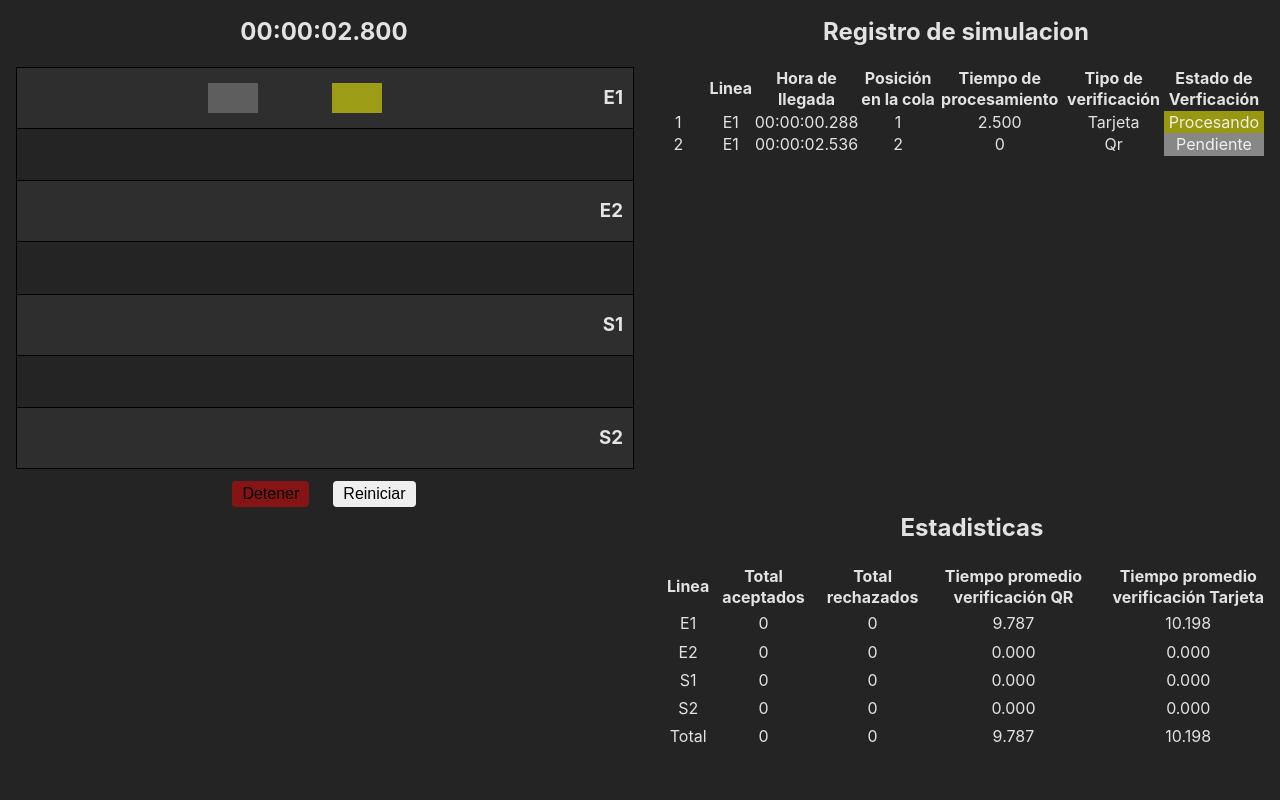
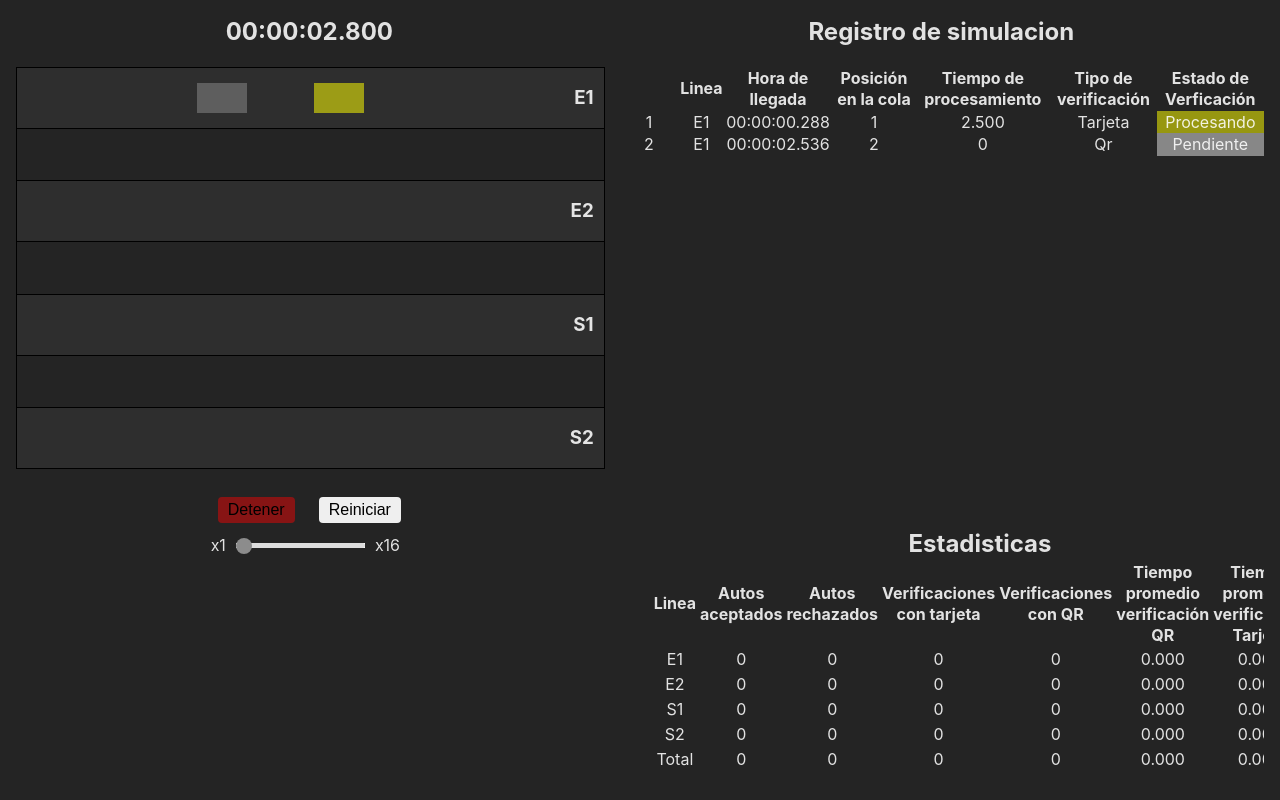
Before and after one commit to AngelBelmares/simluation-project, a React (Vite) app: page / in a window 1280 px wide. Both pictures are taken after a click on the button "Iniciar". Built offline with nearby package versions, Linux system fonts and the light colour scheme.

Commit message:
Update SimulationAnimation and SimulationController components

```diff
--- a/src/App.css
+++ b/src/App.css
@@ -20,7 +20,10 @@ h2{
 
 aside{
   position: relative;
-  width: 50vw;
+  display: flex;
+  flex-direction: column;
+  justify-content: space-between;
+  width: 55vw;
   height: 100vh;
   max-height: calc(100vh - 2rem);
   overflow: hidden;
@@ -31,7 +34,6 @@ main + aside{
 }
 
 .register{
-  position: absolute;
   top: 0;
   width: 100%;
   max-height: 55vh;
@@ -51,13 +53,21 @@ main + aside{
 }
 
 .statistics{
-  position: absolute;
   bottom: 1rem;
   width: 100%;
   height: 30vh;
   padding: 1rem;
   display: flex;
-  flex-grow: 1;
+}
+
+.statistics-table{
+  width: 100%;
+  margin: 0 1rem 1rem;
+}
+
+.statistics h2{
+  margin: 0;
+  margin: 0 1rem, 1rem;
 }
 
 
@@ -107,7 +117,10 @@ button{
 
 .register-table .Pending{
   background-color: rgba(255, 255, 255, 0.45);
+}
 
+.register-table .Rejected{
+  background-color: rgba(255, 0, 0, 0.45);
 }
 
 
@@ -133,12 +146,18 @@ button{
   background-color: rgba(173, 173, 173, 0.068);
 }
 
+.roads-container + .simulation-buttons {
+  margin-top: 1rem;
+}
+
 .car-pending-entry,
 .car-proccesing-entry,
 .car-accepted-entry,
 .car-pending-exit,
 .car-proccesing-exit,
-.car-accepted-exit {
+.car-accepted-exit,
+.car-rejected-entry,
+.car-rejected-exit {
   width: 50px;
   height: 30px;
   margin: 0 5px;
@@ -190,6 +209,14 @@ button{
 .car-accepted-entry.fade-out {
   opacity: 0;
   transition: opacity 4s ease-in;
+}
+
+.car-rejected-entry {
+  position: absolute;
+  right: 40%;
+  background-color: rgba(255, 0, 0, 0.45);
+  opacity: 0;
+  transition: opacity 2s ease-in;
 }
 
 @keyframes moveToRight {
@@ -265,8 +292,55 @@ button{
   animation: moveToleft 4s ease-in;
 }
 
-
 .car-accepted-exit.fade-out {
   opacity: 0;
   transition: opacity 4s ease-out;
 }
+
+.car-rejected-exit {
+  position: absolute;
+  left: 40%;
+  background-color: rgba(255, 0, 0, 0.45);
+  opacity: 0;
+  transition: opacity 2s ease-in;
+}
+
+.sb-speedFactor{
+  display: flex;
+  flex-direction: row;
+  justify-content: center;
+  gap: 0.5rem;
+  align-items: center;
+  margin: 0 1rem;
+}
+
+input[type=range]{
+  -webkit-appearance: none;
+  appearance: none;
+}
+
+input[type=range]::-webkit-slider-runnable-track {
+  width: 300px;
+  height: 5px;
+  background: #ddd;
+  border: none;
+  border-radius: 3px;
+}
+
+input[type=range]::-webkit-slider-thumb {
+  -webkit-appearance: none;
+  border: none;
+  height: 16px;
+  width: 16px;
+  border-radius: 50%;
+  background: rgb(140, 140, 140);
+  margin-top: -5px;
+}
+
+input[type=range]:focus {
+  outline: none;
+}
+
+input[type=range]:focus::-webkit-slider-runnable-track {
+  background: #ccc;
+}
--- a/src/App.jsx
+++ b/src/App.jsx
@@ -101,10 +101,10 @@ function App() {
         <h2>{timeInHours}</h2>
         <SimulationAnimation
           data={data}
-          isRunning={isRunning}
         />
         <SimulationController
           setTimers={setTimers}
+          setSpeedFactor={setSpeedFactor}
           speedFactor={speedFactor}
           setTime={setTime}
           setData={setData}
--- a/src/components/RegisterTable.jsx
+++ b/src/components/RegisterTable.jsx
@@ -5,6 +5,7 @@ export function RegisterTable({timers, setTimers, setData, data, isRunning, spee
   const isRunningRef = useRef(isRunning);
   const timersRef = useRef(timers);
   const intervals = useRef([]);
+  const probRechazo = 42 / 5322
 
   // reset all when data === []
   useEffect(() => {
@@ -17,9 +18,13 @@ export function RegisterTable({timers, setTimers, setData, data, isRunning, spee
 
   useEffect(() => {
     data.forEach((car, index) => {
-      if (timers[index] >= car.processTime && car.verificationState !== 'Aceptado') {
+      if (timers[index] >= car.processTime && car.verificationState === 'Pendiente') {
         const newData = [...data];
+        if(Math.random() < probRechazo) {
+          newData[index].verificationState = 'Rechazado';
+        } else {
         newData[index].verificationState = 'Aceptado';
+        }
         setData(newData);
       }
     });
@@ -75,45 +80,45 @@ export function RegisterTable({timers, setTimers, setData, data, isRunning, spee
   }, []);
 
 
-  const totalAcceptedE1 = data.filter((data) => data.verificationState === 'Aceptado' && data.lane === 'E1').length
-  const totalRejectedE1 = data.filter((data) => data.verificationState === 'Rechazado' && data.lane === 'E1').length
-  const totalQrE1 = data.filter((data) => data.lane === 'E1' && data.verificationType === 'Qr').length
-  const totalCardE1 = data.filter((data) => data.lane === 'E1' && data.verificationType === 'Tarjeta').length
-  const averageTimeQrE1 = data.filter((data) => data.verificationType === 'Qr' && data.lane === 'E1').reduce((acc, data) => acc + data.processTime, 0) / totalQrE1 || 0
-  const averageTimeCardE1 = data.filter((data) => data.verificationType === 'Tarjeta' && data.lane === 'E1').reduce((acc, data) => acc + data.processTime, 0) / totalCardE1 || 0
+  const AcceptedCarsE1 = data.filter((data) => data.verificationState === 'Aceptado' && data.lane === 'E1').length
+  const RejectedCarsE1 = data.filter((data) => data.verificationState === 'Rechazado' && data.lane === 'E1').length
+  const verifQrE1 = data.filter((data) => data.lane === 'E1' && data.verificationType === 'Qr' && data.verificationState !== 'Pendiente').length
+  const verifCardE1 = data.filter((data) => data.lane === 'E1' && data.verificationType === 'Tarjeta' && data.verificationState !== 'Pendiente').length
+  const averageTimeQrE1 = verifQrE1 !== 0 ? data.filter((data) => data.verificationType === 'Qr' && data.lane === 'E1' && data.verificationState !== 'Pendiente').reduce((acc, data) => acc + data.processTime, 0) / verifQrE1 : 0
+  const averageTimeCardE1 = verifCardE1 !== 0 ? data.filter((data) => data.verificationType === 'Tarjeta' && data.lane === 'E1' && data.verificationState !== 'Pendiente').reduce((acc, data) => acc + data.processTime, 0) / verifCardE1 : 0
 
-  const totalAcceptedE2 = data.filter((data) => data.verificationState === 'Aceptado' && data.lane === 'E2').length
-  const totalRejectedE2 = data.filter((data) => data.verificationState === 'Rechazado' && data.lane === 'E2').length
-  const totalQrE2 = data.filter((data) => data.lane === 'E2' && data.verificationType === 'Qr').length
-  const totalCardE2 = data.filter((data) => data.lane === 'E2' && data.verificationType === 'Tarjeta').length
-  const averageTimeQrE2 = data.filter((data) => data.verificationType === 'Qr' && data.lane === 'E2').reduce((acc, data) => acc + data.processTime, 0) / totalQrE2 || 0
-  const averageTimeCardE2 = data.filter((data) => data.verificationType === 'Tarjeta' && data.lane === 'E2').reduce((acc, data) => acc + data.processTime, 0) / totalCardE2 || 0
+  const AcceptedCarsE2 = data.filter((data) => data.verificationState === 'Aceptado' && data.lane === 'E2').length
+  const RejectedCarsE2 = data.filter((data) => data.verificationState === 'Rechazado' && data.lane === 'E2').length
+  const verifQrE2 = data.filter((data) => data.lane === 'E2' && data.verificationType === 'Qr' && data.verificationState !== 'Pendiente').length
+  const verifCardE2 = data.filter((data) => data.lane === 'E2' && data.verificationType === 'Tarjeta' && data.verificationState !== 'Pendiente').length
+  const averageTimeQrE2 = verifQrE2 !== 0 ? data.filter((data) => data.verificationType === 'Qr' && data.lane === 'E2' && data.verificationState !== 'Pendiente').reduce((acc, data) => acc + data.processTime, 0) / verifQrE2 : 0
+  const averageTimeCardE2 = verifCardE2 !== 0 ? data.filter((data) => data.verificationType === 'Tarjeta' && data.lane === 'E2' && data.verificationState !== 'Pendiente').reduce((acc, data) => acc + data.processTime, 0) / verifCardE2 : 0
 
-  const totalAcceptedS1 = data.filter((data) => data.verificationState === 'Aceptado' && data.lane === 'S1').length
-  const totalRejectedS1 = data.filter((data) => data.verificationState === 'Rechazado' && data.lane === 'S1').length
-  const totalQrS1 = data.filter((data) => data.lane === 'S1' && data.verificationType === 'Qr').length
-  const totalCardS1 = data.filter((data) => data.lane === 'S1' && data.verificationType === 'Tarjeta').length
-  const averageTimeQrS1 = data.filter((data) => data.verificationType === 'Qr' && data.lane === 'S1').reduce((acc, data) => acc + data.processTime, 0) / totalQrS1 || 0
-  const averageTimeCardS1 = data.filter((data) => data.verificationType === 'Tarjeta' && data.lane === 'S1').reduce((acc, data) => acc + data.processTime, 0) / totalCardS1 || 0
+  const AcceptedCarsS1 = data.filter((data) => data.verificationState === 'Aceptado' && data.lane === 'S1').length
+  const RejectedCarsS1 = data.filter((data) => data.verificationState === 'Rechazado' && data.lane === 'S1').length
+  const verifQrS1 = data.filter((data) => data.lane === 'S1' && data.verificationType === 'Qr' && data.verificationState !== 'Pendiente').length
+  const verifCardS1 = data.filter((data) => data.lane === 'S1' && data.verificationType === 'Tarjeta' && data.verificationState !== 'Pendiente').length
+  const averageTimeQrS1 = verifQrS1 !== 0 ? data.filter((data) => data.verificationType === 'Qr' && data.lane === 'S1' && data.verificationState !== 'Pendiente').reduce((acc, data) => acc + data.processTime, 0) / verifQrS1 : 0
+  const averageTimeCardS1 = verifCardS1 !== 0 ? data.filter((data) => data.verificationType === 'Tarjeta' && data.lane === 'S1' && data.verificationState !== 'Pendiente').reduce((acc, data) => acc + data.processTime, 0) / verifCardS1 : 0
 
-  const totalAcceptedS2 = data.filter((data) => data.verificationState === 'Aceptado' && data.lane === 'S2').length
-  const totalRejectedS2 = data.filter((data) => data.verificationState === 'Rechazado' && data.lane === 'S2').length
-  const totalQrS2 = data.filter((data) => data.lane === 'S2' && data.verificationType === 'Qr').length
-  const totalCardS2 = data.filter((data) => data.lane === 'S2' && data.verificationType === 'Tarjeta').length
-  const averageTimeQrS2 = data.filter((data) => data.verificationType === 'Qr' && data.lane === 'S2').reduce((acc, data) => acc + data.processTime, 0) / totalQrS2 || 0
-  const averageTimeCardS2 = data.filter((data) => data.verificationType === 'Tarjeta' && data.lane === 'S2').reduce((acc, data) => acc + data.processTime, 0) / totalCardS2 || 0
+  const AcceptedCarsS2 = data.filter((data) => data.verificationState === 'Aceptado' && data.lane === 'S2').length
+  const RejectedCarsS2 = data.filter((data) => data.verificationState === 'Rechazado' && data.lane === 'S2').length
+  const verifQrS2 = data.filter((data) => data.lane === 'S2' && data.verificationType === 'Qr' && data.verificationState !== 'Pendiente').length
+  const verifCardS2 = data.filter((data) => data.lane === 'S2' && data.verificationType === 'Tarjeta' && data.verificationState !== 'Pendiente').length
+  const averageTimeQrS2 = verifQrS2 !== 0 ? data.filter((data) => data.verificationType === 'Qr' && data.lane === 'S2' && data.verificationState !== 'Pendiente').reduce((acc, data) => acc + data.processTime, 0) / verifQrS2 : 0
+  const averageTimeCardS2 = verifCardS2 !== 0 ? data.filter((data) => data.verificationType === 'Tarjeta' && data.lane === 'S2' && data.verificationState !== 'Pendiente').reduce((acc, data) => acc + data.processTime, 0) / verifCardS2 : 0
 
-  const totalAccepted = totalAcceptedE1 + totalAcceptedE2 + totalAcceptedS1 + totalAcceptedS2
-  const totalRejected = totalRejectedE1 + totalRejectedE2 + totalRejectedS1 + totalRejectedS2
+  const totalAccepted = AcceptedCarsE1 + AcceptedCarsE2 + AcceptedCarsS1 + AcceptedCarsS2
+  const totalRejected = RejectedCarsE1 + RejectedCarsE2 + RejectedCarsS1 + RejectedCarsS2
 
-  const totalCarsQr = data.filter((data) => data.verificationType === 'Qr').length || 0
-  const totalCarsCard = data.filter((data) => data.verificationType === 'Tarjeta').length || 0
+  const totalVerifQr = data.filter((data) => data.verificationType === 'Qr' && data.verificationState !== 'Pendiente').length || 0
+  const totalVerifCard = data.filter((data) => data.verificationType === 'Tarjeta' && data.verificationState !== 'Pendiente').length || 0
 
-  const totalTimeQr = data.filter((data) => data.verificationType === 'Qr').reduce((acc, data) => acc + data.processTime, 0) || 0
-  const totalTimeCard = data.filter((data) => data.verificationType === 'Tarjeta').reduce((acc, data) => acc + data.processTime, 0) || 0
+  const totalTimeQr = data.filter((data) => data.verificationType === 'Qr' && data.verificationState !== 'Pendiente').reduce((acc, data) => acc + data.processTime, 0) || 0
+  const totalTimeCard = data.filter((data) => data.verificationType === 'Tarjeta' && data.verificationState !== 'Pendiente').reduce((acc, data) => acc + data.processTime, 0) || 0
 
-  const averageTimeQr = totalTimeQr / totalCarsQr || 0
-  const averageTimeCard = totalTimeCard / totalCarsCard || 0
+  const averageTimeQr = totalVerifQr > 0 ? totalTimeQr / totalVerifQr : 0
+  const averageTimeCard = totalVerifCard > 0 ? totalTimeCard / totalVerifCard : 0
 
   return (
     <>
@@ -143,7 +148,7 @@ export function RegisterTable({timers, setTimers, setData, data, isRunning, spee
                 <td>{data.queuePosition}</td>
                 <td>{`${(typeof timers[index] === 'number' ? timers[index].toFixed(3) : 0)}`}</td>
                 <td>{data.verificationType}</td>
-                <td className={data.verificationState === 'Aceptado' ? 'Accepted' : (data.queuePosition === 1) ? 'Proccesing' : 'Pending'}>{data.queuePosition === 1 ? 'Procesando' : data.verificationState}</td>
+                <td className={data.verificationState === 'Aceptado' ? 'Accepted' : (data.queuePosition === 1) ? 'Proccesing' : (data.verificationState === 'Rechazado') ? 'Rejected' : 'Pending'}>{data.queuePosition === 1 ? 'Procesando' : data.verificationState}</td>
               </tr>
             );
           })}
@@ -159,8 +164,10 @@ export function RegisterTable({timers, setTimers, setData, data, isRunning, spee
         <thead>
           <tr>
             <th>Linea</th>
-            <th>Total aceptados</th>
-            <th>Total rechazados</th>
+            <th>Autos aceptados</th>
+            <th>Autos rechazados</th>
+            <th>Verificaciones con tarjeta</th>
+            <th>Verificaciones con QR</th>
             <th>Tiempo promedio verificación QR</th>
             <th>Tiempo promedio verificación Tarjeta</th>
           </tr>
@@ -168,29 +175,37 @@ export function RegisterTable({timers, setTimers, setData, data, isRunning, spee
         <tbody>
           <tr>
             <td>E1</td>
-            <td>{totalAcceptedE1}</td>
-            <td>{totalRejectedE1}</td>
+            <td>{AcceptedCarsE1}</td>
+            <td>{RejectedCarsE1}</td>
+            <td>{verifCardE1}</td>
+            <td>{verifQrE1}</td>
             <td>{averageTimeQrE1.toFixed(3)}</td>
             <td>{averageTimeCardE1.toFixed(3)}</td>
           </tr>
           <tr>
             <td>E2</td>
-            <td>{totalAcceptedE2}</td>
-            <td>{totalRejectedE2}</td>
+            <td>{AcceptedCarsE2}</td>
+            <td>{RejectedCarsE2}</td>
+            <td>{verifCardE2}</td>
+            <td>{verifQrE2}</td>
             <td>{averageTimeQrE2.toFixed(3)}</td>
             <td>{averageTimeCardE2.toFixed(3)}</td>
           </tr>
           <tr>
             <td>S1</td>
-            <td>{totalAcceptedS1}</td>
-            <td>{totalRejectedS1}</td>
+            <td>{AcceptedCarsS1}</td>
+            <td>{RejectedCarsS1}</td>
+            <td>{verifCardS1}</td>
+            <td>{verifQrS1}</td>
             <td>{averageTimeQrS1.toFixed(3)}</td>
             <td>{averageTimeCardS1.toFixed(3)}</td>
           </tr>
           <tr>
             <td>S2</td>
-            <td>{totalAcceptedS2}</td>
-            <td>{totalRejectedS2}</td>
+            <td>{AcceptedCarsS2}</td>
+            <td>{RejectedCarsS2}</td>
+            <td>{verifCardS2}</td>
+            <td>{verifQrS2}</td>
             <td>{averageTimeQrS2.toFixed(3)}</td>
             <td>{averageTimeCardS2.toFixed(3)}</td>
           </tr>
@@ -198,6 +213,8 @@ export function RegisterTable({timers, setTimers, setData, data, isRunning, spee
           <td>Total</td>
           <td>{totalAccepted}</td>
           <td>{totalRejected}</td>
+          <td>{totalVerifCard}</td>
+          <td>{totalVerifQr}</td>
           <td>{averageTimeQr.toFixed(3)}</td>
           <td>{averageTimeCard.toFixed(3)}</td>
         </tr>
--- a/src/components/SimulationAnimation.jsx
+++ b/src/components/SimulationAnimation.jsx
@@ -1,11 +1,11 @@
-import React, { useEffect, useState } from 'react';
+import React, { useEffect } from 'react';
 import '../App.css';
 
 export function SimulationAnimation({ data }) {
   const roads = ['E1', 'E2', 'S1', 'S2']
 
   useEffect(() => {
-    const acceptedCarElements = document.querySelectorAll('.car-accepted-entry, .car-accepted-exit');
+    const acceptedCarElements = document.querySelectorAll('.car-accepted-entry, .car-accepted-exit, .car-rejected-entry, .car-rejected-exit');
 
       acceptedCarElements.forEach((element) => {
         if (element) {
@@ -20,12 +20,16 @@ export function SimulationAnimation({ data }) {
       return 'car-accepted-entry';
     } else if ((car.lane === 'E1' || car.lane === 'E2') && car.queuePosition === 1) {
       return 'car-proccesing-entry';
+    } else if ((car.lane === 'E1' || car.lane === 'E2') && car.verificationState === 'Rechazado') {
+      return 'car-rejected-entry';
     } else if (car.lane === 'E1' || car.lane === 'E2') {
       return 'car-pending-entry';
     } else if (car.verificationState === 'Aceptado') {
       return 'car-accepted-exit';
     } else if (car.queuePosition === 1) {
       return 'car-proccesing-exit';
+    } else if (car.verificationState === 'Rechazado') {
+      return 'car-rejected-exit';
     } else {
       return 'car-pending-exit';
     }
--- a/src/components/SimulationController.jsx
+++ b/src/components/SimulationController.jsx
@@ -1,5 +1,16 @@
-export function SimulationController({setTimers, setTime, setData, isRunning, setIsRunning }) {
+import { useEffect } from 'react';
 
+export function SimulationController({setTimers, setTime, setData, isRunning, setIsRunning, setSpeedFactor, speedFactor}) {
+
+  const hadleSpeedFactor = (e) => {
+    const newSpeedFactor = e.target.value;
+    setSpeedFactor(newSpeedFactor);
+  }
+
+  useEffect(() => {
+    const newSpeedFactor = parseInt(speedFactor);
+    setSpeedFactor(newSpeedFactor);
+  }, [speedFactor]);
 
   const handleRun = () => {
     setIsRunning(!isRunning)
@@ -18,6 +29,21 @@ export function SimulationController({setTimers, setTime, setData, isRunning, se
       <section className="simulation-buttons">
         <button className={!isRunning ? 'start-button' : 'stop-button'} onClick={handleRun}>{!isRunning ? 'Iniciar' : 'Detener'}</button>
         <button className="sb-reset" onClick={handleReset}>Reiniciar</button>
+        <div className="sb-speedFactor">
+          <label htmlFor="speed">x1</label>
+            <input
+              id="speed"
+              type="range"
+              min="1"
+              max="16"
+              step="1"
+              value={speedFactor}
+              onChange={(e) => hadleSpeedFactor(e)}
+            />
+          <label htmlFor="speed">x16</label>
+          <span></span>
+        </div>
+
       </section>
     </>
   )
```
